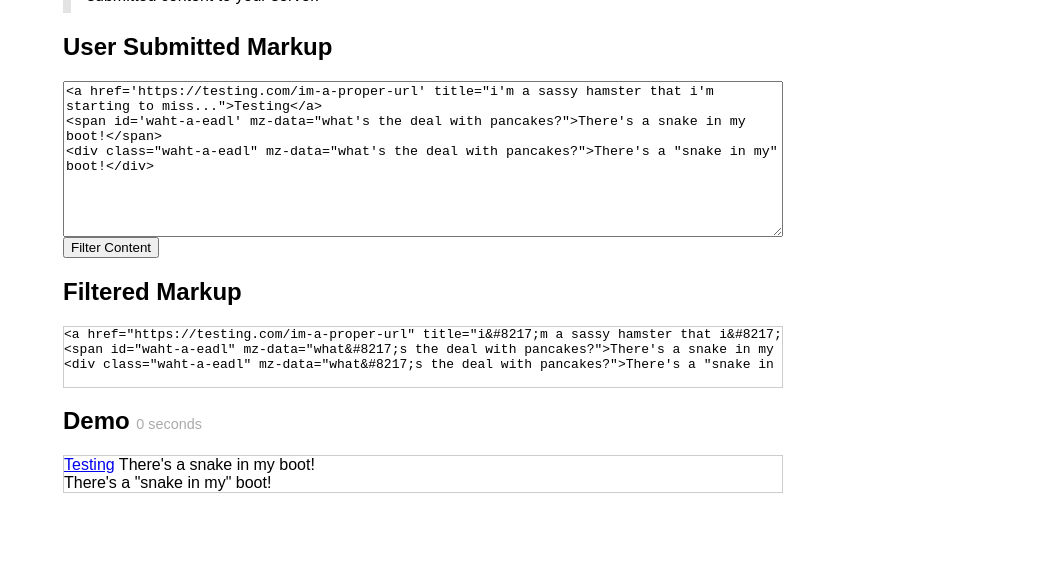
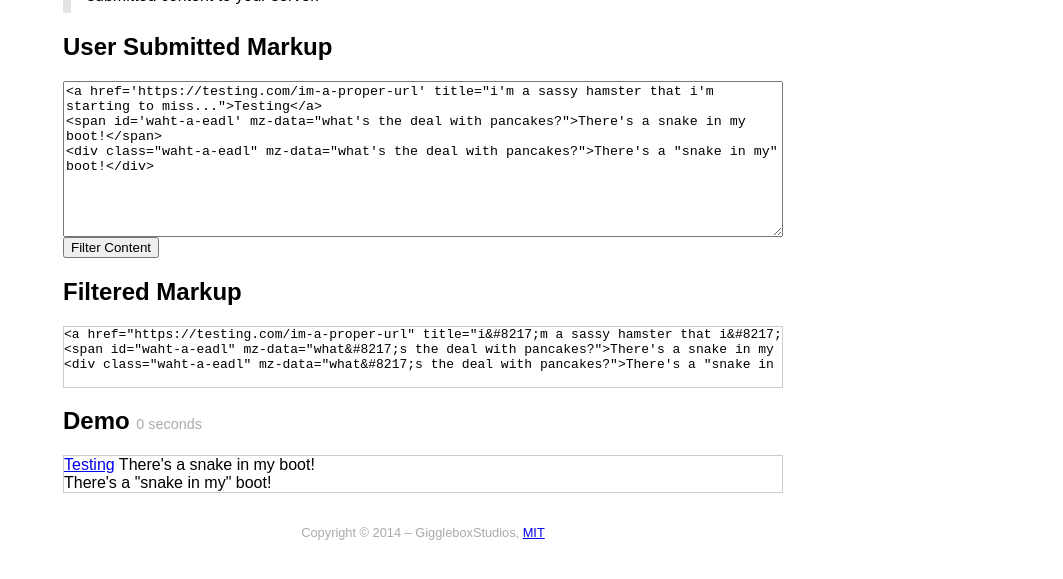
Before and after one commit to GiggleboxStudios/labs-html-filtering, a plain HTML site: page index.html in a window 1280 px wide. Shown: the part 153-732 px from the top of the page, without its empty margins (217-1280 px from the left). Drawn offline with nearby package versions, Linux system fonts and the light colour scheme.

Commit message:
updating license links

```diff
--- a/index.html
+++ b/index.html
@@ -28,6 +28,12 @@
       position: relative;
       margin: 0 auto;
       max-width: 45rem;
+    }
+    .copyright {
+      font-size: 0.8rem;
+      text-align: center;
+      color: #aaa;
+      margin: 2rem 0;
     }
     #content-container {
       display: block;
@@ -85,7 +91,11 @@
       <h2 class="demo-text">Demo <span data-trigger="update-time"></span></h2>
       <div class="demo" data-container="demo"></div>
     </div>
+
+    <div class="copyright">Copyright &copy; 2014 &ndash; GiggleboxStudios, <a href="https://github.com/giggleboxstudios/labs-html-filtering/blob/master/license">MIT</a></div>
+
   </div>
+
 
   <script type="text/javascript" src="//cdnjs.cloudflare.com/ajax/libs/jquery/2.1.1/jquery.min.js"></script>
   <script>
```
Also changed, not shown: 1 other file.
